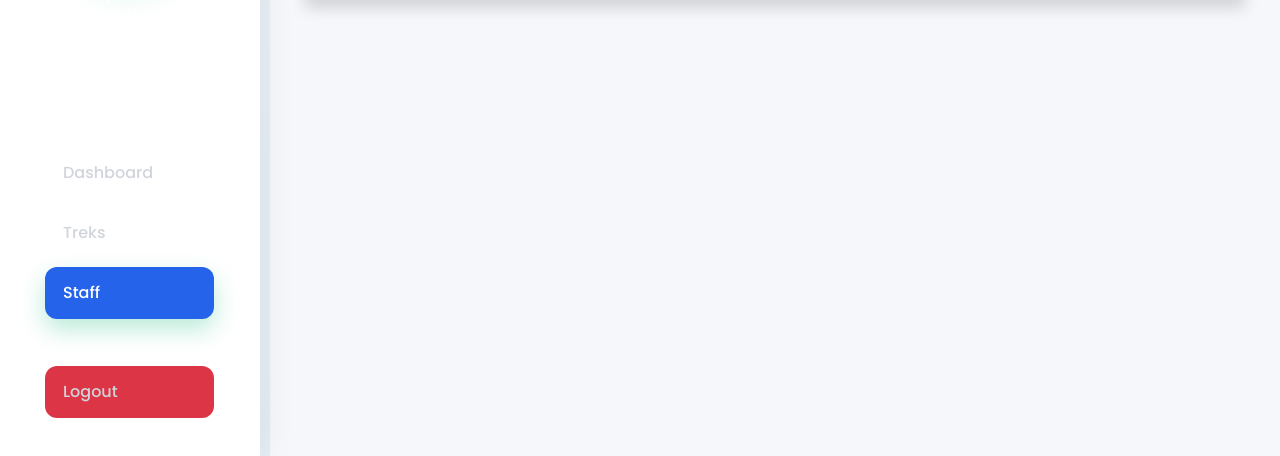
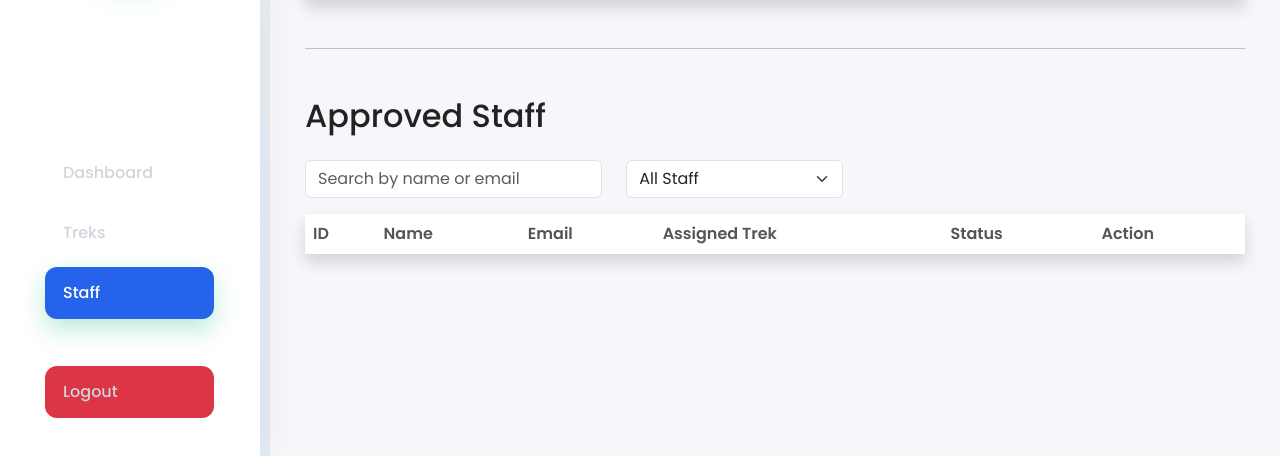
Before and after one commit to Sheetal-cell/TrailSync, a Flask app: page /admin/staff in a window 1280 px wide. Shown: the part 344-800 px from the top of the page. Run offline with Flask 3, Linux system fonts and the light colour scheme; a user stored in the database is signed in; lists and menus that the app fills with data are empty.

Commit message:
Milestone: Admin Dashboard and Management

```diff
--- a/app/admin/routes.py
+++ b/app/admin/routes.py
@@ -331,27 +331,30 @@ def delete_trek(trek_id):
 @login_required
 def staff():
 
-    search = request.args.get("search","")
+    search = request.args.get("search", "")
 
-    staff_members = User.query.filter_by(
-        role="STAFF"
-    )
+    query = User.query.filter_by(role="STAFF")
 
     if search:
-        staff_members = staff_members.filter(
+        query = query.filter(
             User.full_name.ilike(f"%{search}%")
         )
 
-    staff_members = staff_members.all()
+    pending_staff = User.query.filter_by(
+        role="STAFF",
+        status="PENDING"
+        ).all()
 
-    if current_user.role != "ADMIN":
-        return "Unauthorized", 403
-
-    staff_members = User.query.filter_by(role="STAFF").all()
+    approved_staff = User.query.filter_by(
+        role="STAFF",
+        status="APPROVED",
+        is_active=True
+    ).all()
 
     return render_template(
         "admin/staff.html",
-        staff_members=staff_members
+        staff_members=pending_staff,
+        approved_staff=approved_staff
     )
 
 @admin_bp.route("/staff/approve/<int:user_id>")
--- a/app/templates/admin/staff.html
+++ b/app/templates/admin/staff.html
@@ -74,4 +74,137 @@ Approved
 {% endfor %}
 </tbody>
 </table>
+
+<hr class="my-5">
+
+<h2 class="mb-4">
+    Approved Staff
+</h2>
+
+<div class="row mb-3">
+
+    <div class="col-md-4">
+        <input
+            type="text"
+            id="staffSearch"
+            class="form-control"
+            placeholder="Search by name or email">
+    </div>
+
+    <div class="col-md-3">
+        <select
+            id="staffFilter"
+            class="form-select">
+
+            <option value="all">
+                All Staff
+            </option>
+
+            <option value="assigned">
+                Assigned
+            </option>
+
+            <option value="unassigned">
+                Unassigned
+            </option>
+
+        </select>
+    </div>
+
+</div>
+
+<table class="table table-hover shadow" id="staffTable">
+
+<thead>
+
+<tr>
+
+<th>ID</th>
+<th>Name</th>
+<th>Email</th>
+<th>Assigned Trek</th>
+<th>Status</th>
+<th>Action</th>
+
+</tr>
+
+</thead>
+<tbody>
+{% for staff in approved_staff %}
+
+<tr>
+<td>{{ staff.id }}</td>
+<td>{{ staff.full_name }}</td>
+<td>{{ staff.email }}</td>
+<td>
+
+{% if staff.assigned_treks %}
+{{ staff.assigned_treks[0].trek_name }}
+{% else %}
+-
+{% endif %}
+
+</td>
+<td>
+<span class="badge bg-success">
+
+Approved
+
+</span>
+</td>
+<td>
+
+<a
+href="{{ url_for('admin.toggle_user', user_id=staff.id) }}"
+class="btn btn-danger btn-sm">
+
+Deactivate
+</a>
+
+</td>
+</tr>
+{% endfor %}
+</tbody>
+</table>
 {% endblock %}
+
+<script>
+
+const search = document.getElementById("staffSearch");
+const filter = document.getElementById("staffFilter");
+
+function applyFilter() {
+
+    let text = search.value.toLowerCase();
+    let type = filter.value;
+
+    document.querySelectorAll("#staffTable tbody tr")
+    .forEach(function(row){
+
+        let rowText = row.innerText.toLowerCase();
+
+        let assigned =
+            row.cells[3].innerText.trim() !== "-";
+
+        let matchSearch =
+            rowText.includes(text);
+
+        let matchFilter = true;
+
+        if(type === "assigned")
+            matchFilter = assigned;
+
+        if(type === "unassigned")
+            matchFilter = !assigned;
+
+        row.style.display =
+            (matchSearch && matchFilter)
+            ? ""
+            : "none";
+    });
+}
+
+search.addEventListener("keyup", applyFilter);
+filter.addEventListener("change", applyFilter);
+
+</script>
```
